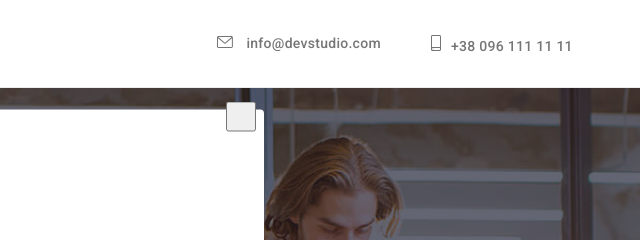
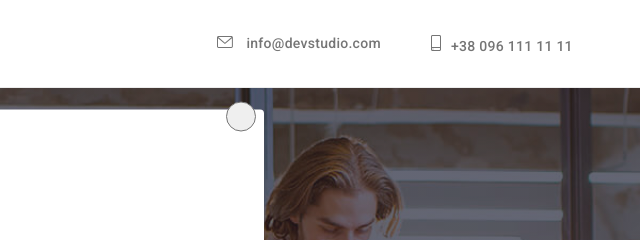
Before and after one commit to shushkevych-yurii/goit-markup-hw-05, a plain HTML site: page index.html in a window 1280 px wide. Both pictures are taken after a click on the button "Замовити послугу". Shown: the top 240 px of the page, 640-1280 px from the left. Drawn offline with nearby package versions, Linux system fonts and the light colour scheme.

Commit message:
правка 5

```diff
--- a/css/styles.css
+++ b/css/styles.css
@@ -744,18 +744,23 @@ a{
     width: 30px;
     height: 30px;
 
+    display: flex;
+    align-items: center;
+    justify-items: center;
+
     top: -8px;
     right: -490px;
+    border-radius: 50%;
+    border: 1px solid var(--primary-text-color);
 
     padding: 0;
     cursor: pointer;
  }
 
- .close-svg {
 
-    border-radius: 50%;
-    border-color: var(--primary-text-color);
- }
+
+
+
 
   .img-box {
     position: relative;
```
